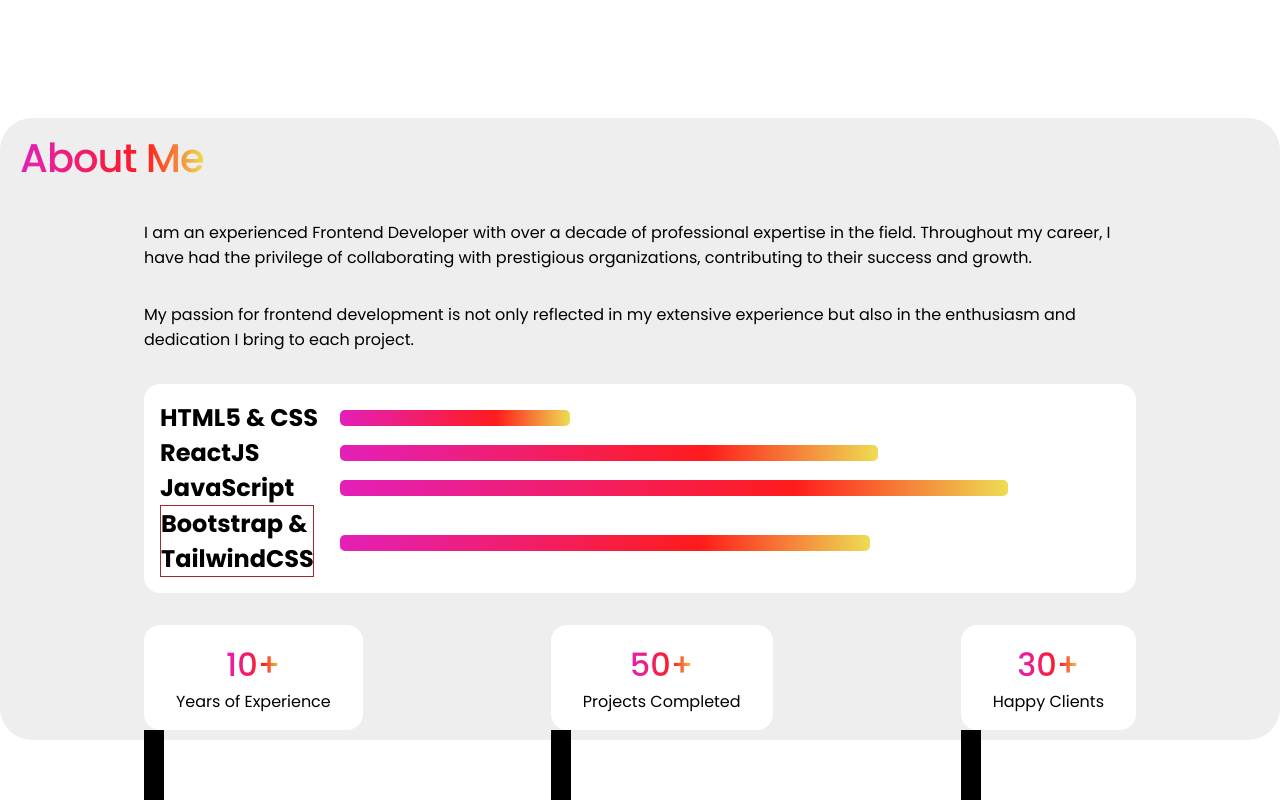
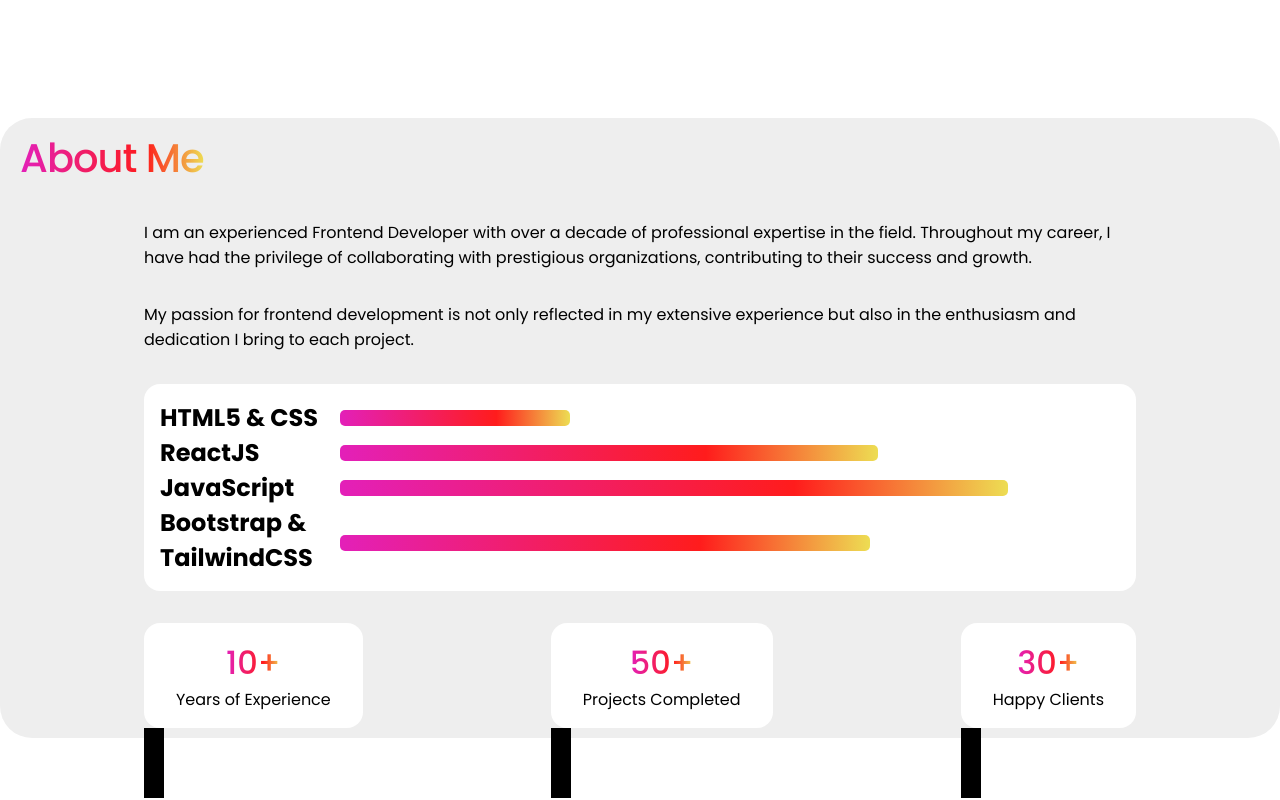
Before and after one commit to MuhammadZohaib28/nsfbatch13portfoliowebsite, a React (Vite) app: page / in a window 1280 px wide. Shown: the part 699-1499 px from the top of the page. Built offline with nearby package versions, Linux system fonts and the light colour scheme.

Commit message:
err removed

```diff
--- a/src/components/AboutMe/AboutMe.css
+++ b/src/components/AboutMe/AboutMe.css
@@ -40,7 +40,7 @@
 .long-name {
     width: 20%;
 
-    border: 1px solid brown;
+    /* border: 1px solid brown; */
 }
 
 
```
